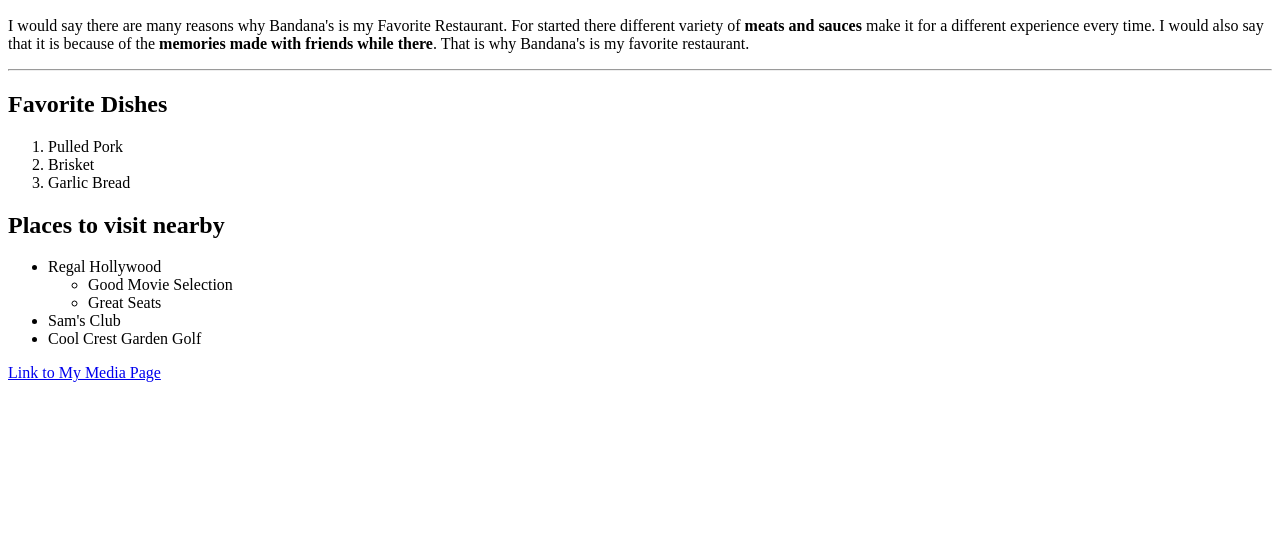
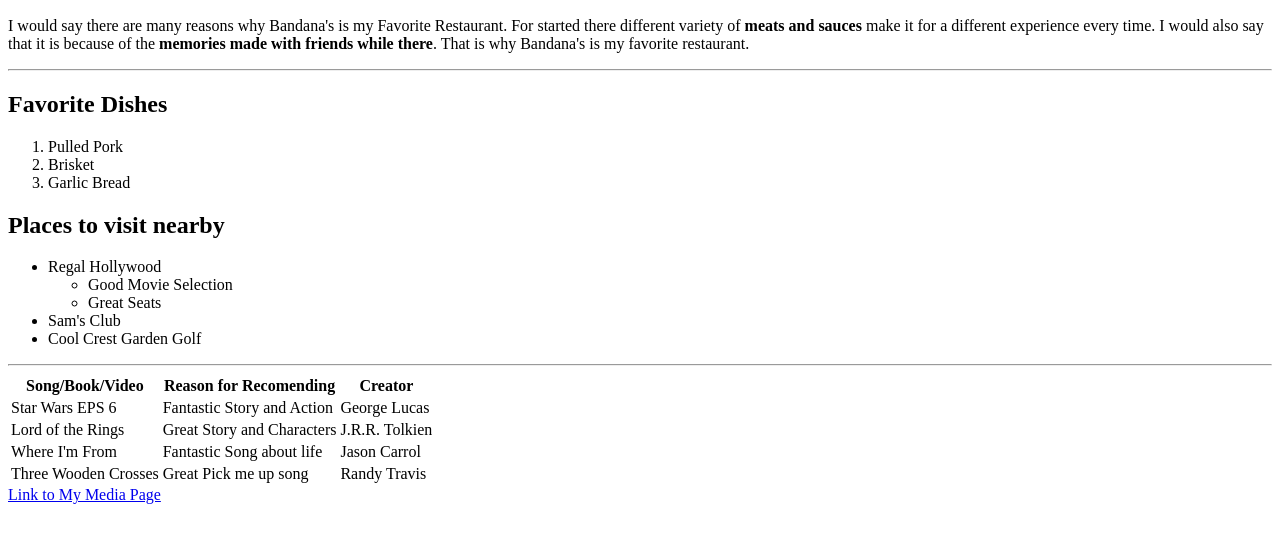
Before and after one commit to 44-563-Web-Apps-S24/44563-webapps-s24-assignment3-lukevaughn20, a plain HTML site: page index.html in a window 1280 px wide. Shown: the part 110-652 px from the top of the page. Drawn offline with Linux system fonts and the light colour scheme.

Commit message:
Added Table

```diff
--- a/index.html
+++ b/index.html
@@ -29,6 +29,36 @@ I would also say that it is because of the <b>memories made with friends while t
 <li>Cool Crest Garden Golf</li>
 </ul>
 </body>
+
+<hr>
+<table>
+    <tr>
+        <th>Song/Book/Video</th>
+        <th>Reason for Recomending</th>
+        <th>Creator</th>
+    </tr>
+    <tr>
+        <td>Star Wars EPS 6</td>
+        <td>Fantastic Story and Action</td>
+        <td>George Lucas</td>
+    </tr>
+    <tr>
+        <td>Lord of the Rings</td>
+        <td>Great Story and Characters</td>
+        <td>J.R.R. Tolkien</td>
+    </tr>
+    <tr>
+        <td>Where I'm From</td>
+        <td>Fantastic Song about life</td>
+        <td>Jason Carrol</td>
+    </tr>
+    <tr>
+        <td>Three Wooden Crosses</td>
+        <td>Great Pick me up song</td>
+        <td>Randy Travis</td>
+    </tr>
+</table>
+
 <a href="mymedia.html">
     Link to My Media Page
 </a>
```
